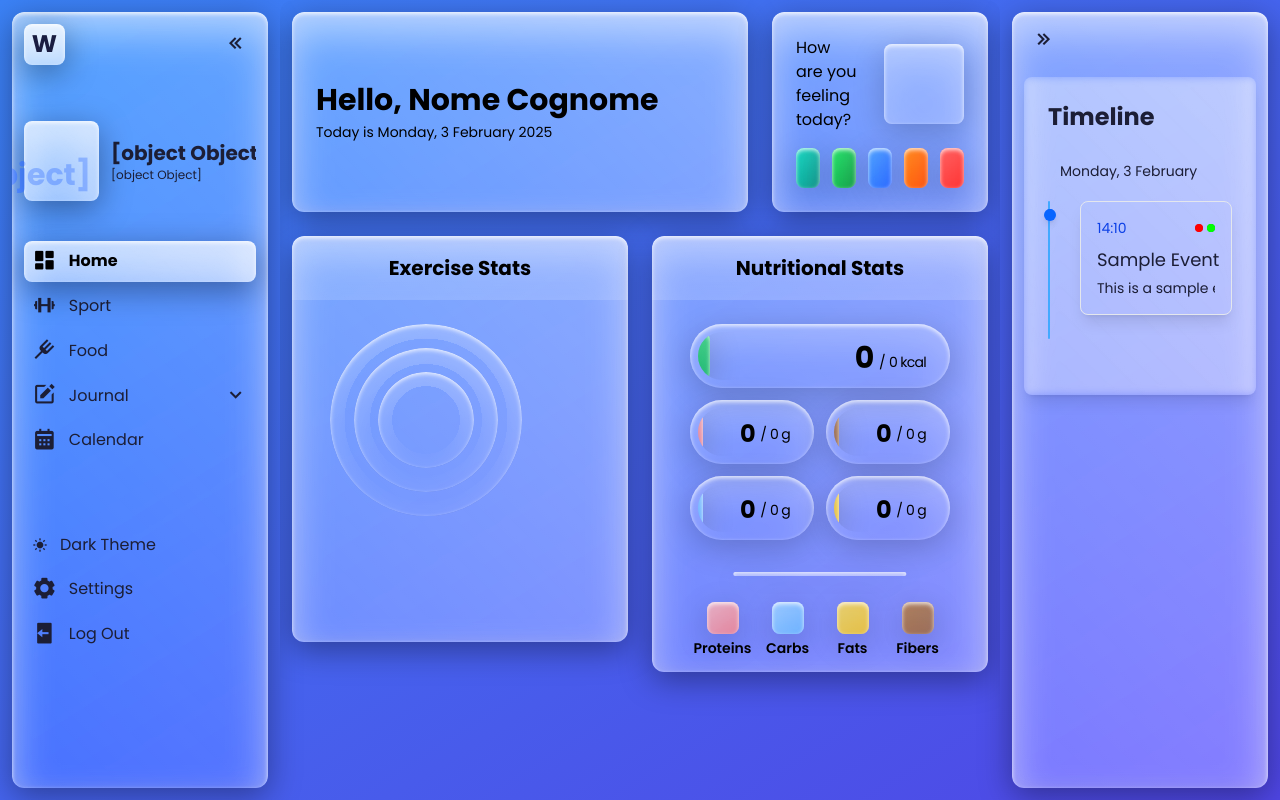
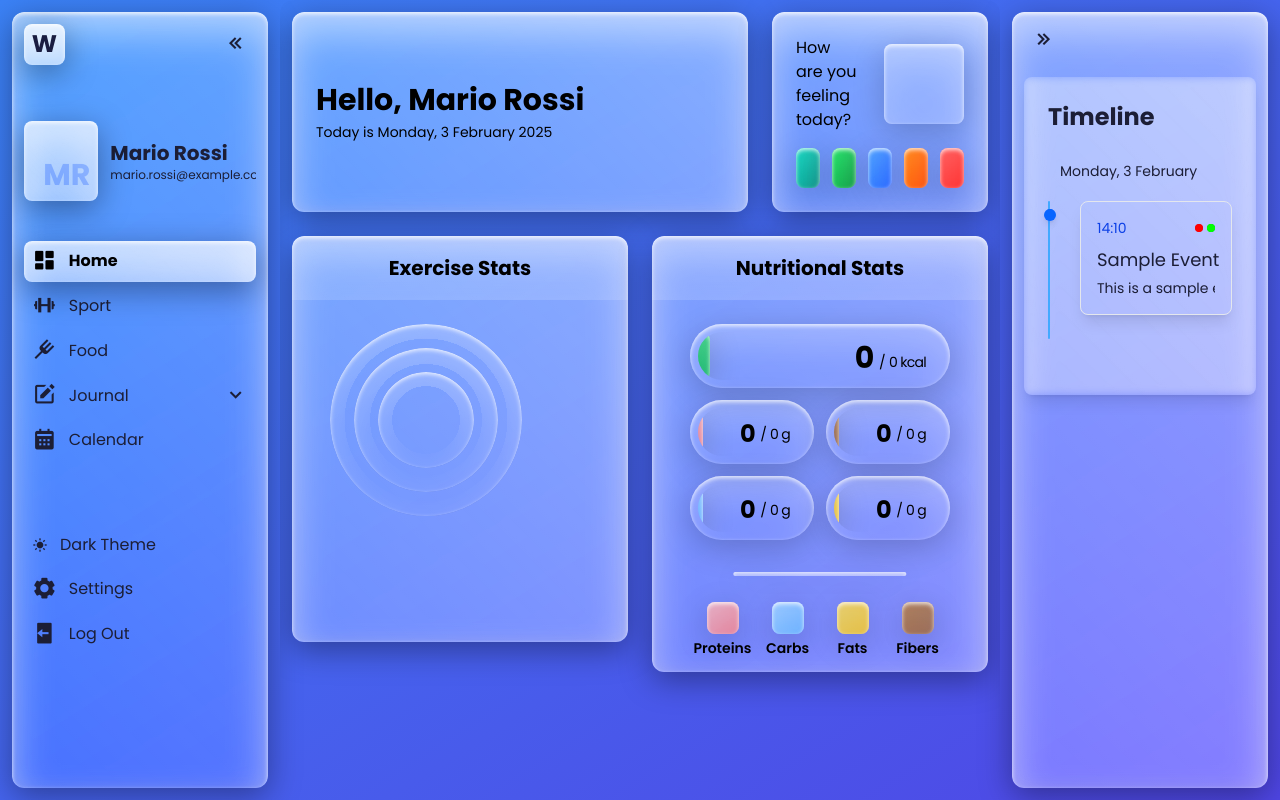
Before and after one commit to GhadPRG/FrontendWEB, an Angular app in the folder WellIo-frontend/: page /dashboard in a window 1280 px wide. Built offline with nearby package versions, Linux system fonts and the light colour scheme; no server answers; sample sign-in values are in the browser's storage.

Commit message:
Aggiornati il get dei dati utente

```diff
--- a/WellIo-frontend/src/app/shared/components/dash-home/dash-home.component.html
+++ b/WellIo-frontend/src/app/shared/components/dash-home/dash-home.component.html
@@ -2,7 +2,7 @@
     <header class="header">
         <div class="content welcome-content">
             <div class="welcome-message">
-                <h2 class="title">Hello, Nome Cognome</h2>
+                <h2 class="title">Hello, {{ userFullName }}</h2>
                 <h4 class="subtitle">Today is {{ getFormattedDate() }}</h4>
             </div>
         </div>
--- a/WellIo-frontend/src/app/shared/components/dash-home/dash-home.component.ts
+++ b/WellIo-frontend/src/app/shared/components/dash-home/dash-home.component.ts
@@ -4,7 +4,6 @@ import { NutritionService } from '../../services/nutrition.service';
 import { CommonModule } from '@angular/common';
 import { SportService } from '../../services/sport.service';
 import {UserService} from '../../services/user.service';
-import {UserInfoInterface} from '../../utils/types/user.interfaces';
 
 @Component({
   selector: 'app-dash-home',
@@ -15,7 +14,8 @@ import {UserInfoInterface} from '../../utils/types/user.interfaces';
 })
 export class DashHomeComponent implements OnInit {
   currentDate: Date = new Date() // Usiamo la data fornita
-  userInfo: UserInfoInterface;
+
+  userFullName!: string;
   constructor(
     private dashService: DashboardService,
     public nutritionService: NutritionService,
@@ -23,7 +23,7 @@ export class DashHomeComponent implements OnInit {
     private userService: UserService,
   )
   {
-    this.userInfo = this.userService.getUserInfo();
+    this.userService.getUserFullName$().subscribe(name => this.userFullName = name)
   }
 
   ngOnInit(): void {
@@ -35,12 +35,6 @@ export class DashHomeComponent implements OnInit {
     //   next: (response) => this.sportService.mapExericesToExerciseDictionary(
     //                       this.sportService.unflattenExercises(response))
     // });
-  }
-
-  refreshUserData(): void {
-    this.userService.refreshUserInfo();
-    // Aggiorna i dati locali dopo il refresh
-    this.userInfo = this.userService.getUserInfo();
   }
 
   getFormattedDate(): string {
--- a/WellIo-frontend/src/app/shared/components/dashboard/dash-sidebar/dash-sidebar.component.html
+++ b/WellIo-frontend/src/app/shared/components/dashboard/dash-sidebar/dash-sidebar.component.html
@@ -6,10 +6,10 @@
         </button>
     </div>
     <div class="account-info-box">
-        <a class="account-icon">{{ userInitials$ }}</a>
+        <a class="account-icon">{{ userInitials }}</a>
         <div class="account-text-info">
-            <p class="user-name">{{ userFullName$}}</p>
-            <p class="user-mail">{{ userEmail$ }}</p>
+            <p class="user-name">{{ userFullName }}</p>
+            <p class="user-mail">{{ userEmail }}</p>
         </div>
 
     </div>
--- a/WellIo-frontend/src/app/shared/components/dashboard/dash-sidebar/dash-sidebar.component.ts
+++ b/WellIo-frontend/src/app/shared/components/dashboard/dash-sidebar/dash-sidebar.component.ts
@@ -17,9 +17,9 @@ import {Observable} from 'rxjs';
 })
 export class DashSidebarComponent implements OnInit, AfterViewInit {
   userInfo$: Observable<UserInfoInterface>;
-  userFullName$: Observable<string>
-  userInitials$: Observable<string>
-  userEmail$: Observable<string>
+  userFullName!: string
+  userInitials!: string
+  userEmail!: string
   // SideBar Elements
   @ViewChildren('dropDownButtonForSubMenu') dropDownBtnsRefs!: QueryList<ElementRef>;
   @ViewChild('toggleSidebarButton') toggleSidebarBtnRef!: ElementRef;
@@ -74,15 +74,15 @@ export class DashSidebarComponent implements OnInit, AfterViewInit {
               private authService: AuthService,
               private userService: UserService) {
     this.userInfo$ = this.userService.getUserInfo$();
-    this.userFullName$ = this.userService.getUserFullName$();
-    this.userInitials$ = this.userService.getUserInitials$();
-    this.userEmail$ = this.userService.getUserEmail$();
   }
 
   refreshUserData(): void {
     this.userService.refreshUserInfo();
     // Aggiorna i dati locali dopo il refresh
     this.userInfo$ = this.userService.getUserInfo$();
+    this.userService.getUserFullName$().subscribe(name => this.userFullName = name);
+    this.userService.getUserInitials$().subscribe(initials => this.userInitials = initials);
+    this.userService.getUserEmail$().subscribe(email => this.userEmail = email);
   }
 
   // SideBar Code & Functions
```
